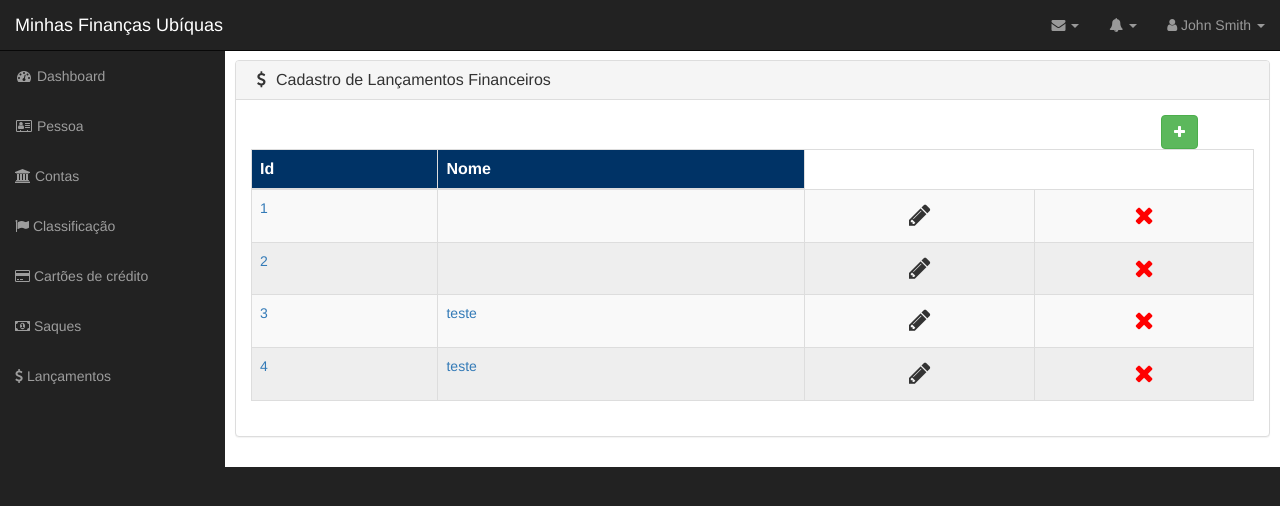
After one commit to andreiflavio/MinhasFinancasUbiquas, a Django app: template MinhasFinancasUbiquas/financas/templates/financas/lancamentofinanceiro_list.html in a window 1280 px wide. The commit adds this page. Shown: the top 506 px of the page. Run offline with Django 3.2, Linux system fonts and the light colour scheme; the template is opened without the code that fills it: values that come from a table or form of the project are taken from there, others are empty; data comes from the database, SQL or seed files in the repository; both versions use the stored data as it was after the commit; grey boxes labelled with a size stand in for pictures from a placeholder-image service; parts of the project's set-up code (start-up, migrations or seed data) failed here and were passed over; some libraries are stand-ins or nearby versions.

Commit message:
Crud de lançamentos financeiros

```diff
--- a/MinhasFinancasUbiquas/core/templates/base.html
+++ b/MinhasFinancasUbiquas/core/templates/base.html
@@ -180,6 +180,10 @@
                         <a href="{% url 'financas:saque_list' %}">
                             <i class="fa fa-money"></i> Saques</a>
                     </li>
+                    <li>
+                        <a href="{% url 'financas:lancamentofinanceiro_list' %}">
+                            <i class="fa fa-usd"></i> Lançamentos</a>
+                    </li>
 
                     <!--<li>
                         <a href="charts.html"><i class="fa fa-fw fa-bar-chart-o"></i> Charts</a>
--- a/MinhasFinancasUbiquas/core/utils.py
+++ b/MinhasFinancasUbiquas/core/utils.py
@@ -10,3 +10,8 @@ def generate_hash_key(salt, random_str_size=5):
     random_str = random_key(random_str_size)
     text = random_str + salt
     return hashlib.sha224(text.encode('utf-8')).hexdigest()
+
+"""
+Gerador de slug: Fazer essa implementação aqui:
+https://www.youtube.com/watch?v=3ILxdD9w3nQ
+"""
--- a/MinhasFinancasUbiquas/financas/models.py
+++ b/MinhasFinancasUbiquas/financas/models.py
@@ -44,7 +44,7 @@ class CartaoCredito(models.Model):
     nome = models.CharField("Descrição", max_length = 80)
     numero = models.CharField("Número do Cartão de Crédito", max_length = 80)
     observacao = models.TextField("Observação", default=" ", blank=True)
-    dia_fechamento_fatura = models.DateTimeField("Dia de fechamento da fatura", null=True, blank=True)
+    dia_fechamento_fatura = models.IntegerField("Dia de fechamento da fatura", null=True, blank=True)
 
     def get_absolute_url(self):
         return reverse('financas:cartaocredito_list')
@@ -77,12 +77,26 @@ class Saque(models.Model):
     def __str__(self):
         return str(self.data_saque) + " - " + self.conta.nome
 
+    def save(self, *args, **kwargs):
+       # Se valor do saque for diferente do valor total de lançamentos vinculados ao saque, subir exceção
+       # totalLanctos = LancamentoFinanceiro.Objects.Agre
+        super(Saque, self).save(*args, **kwargs)
+
+
+    def delete(self, using=None, keep_parents=False):
+        lanctosPagos = LancamentoFinanceiro.Objects.filter(status = STATUS_CHOICES.Pago)
+        if lanctosPagos is None:
+            return super(Saque, self).delete(using, keep_parents)
+        else:
+            return django.http.HttpResponseBadRequest("Saque não pode ser apagado pois possui lançamentos financeiros pagos.")
+
 class LancamentoFinanceiro(models.Model):
     """
     Tabela base do sistema que representa os lançamentos financeiros que permitem ao usuário
     uma visão sobre como anda sua administração financeiras
     """
     TIPO_CHOICES = (('1', 'A Receber'), ('2', 'A Pagar'))
+    STATUS_CHOICES = (('0', 'Não Pago'), ('1', 'Pago'))
 
 
     pessoa = models.ForeignKey(Pessoa, null=True, blank=True)
@@ -95,6 +109,7 @@ class LancamentoFinanceiro(models.Model):
     valor = models.DecimalField("Valor", max_digits=19, decimal_places=10, default=0)
     data_pagto = models.DateField("Data pagamento", null=True, blank=True)
     descricao = models.CharField("Descrição", max_length = 50, default=" ", null=True, blank=True)
+    status = models.CharField(max_length=1, choices = STATUS_CHOICES, default="0 ", null=True, blank=True)
 
     def get_absolute_url(self):
         return reverse('financas:lancamentofinanceiro_list')
--- /dev/null
+++ b/MinhasFinancasUbiquas/financas/templates/financas/lancamentofinanceiro_list.html
@@ -0,0 +1,46 @@
+{% extends "base.html" %}
+
+{% load static %}
+
+{% block container %}
+
+    <div class="panel panel-default">
+        <div class="panel-heading">
+            <h3 class="panel-title"><i class="fa fa-usd fa-fw"></i> Cadastro de Lançamentos Financeiros</h3>
+        </div>
+        <div class="panel-body">
+             <div class="container novo-registro pull-right">
+                <button class="btn btn-success pull-right" alt="Adicionar novo" title="Adicionar novo">
+                    <a href="{% url 'financas:lancamentoFinanceiro_add' %}"><i class="fa fa-plus"></i></a></button>
+            </div>
+            <div class="">
+                <table class="table table-bordered table-hover table-striped">
+                    <thead>
+                        <tr>
+                            <th>Id</th>
+                            <th>Nome</th>
+                        </tr>
+                    </thead>
+                    <tbody>
+                        {% for lancamentoFinanceiro in object_list %}
+                            <tr>
+                                <td><a href="{% url 'financas:lancamentoFinanceiro_update' pk=lancamentoFinanceiro.pk %}">{{ lancamentoFinanceiro.id }}</a></td>
+                                <td><a href="{% url 'financas:lancamentoFinanceiro_update' pk=lancamentoFinanceiro.pk %}">{{ lancamentoFinanceiro.descricao }}</a></td>
+                                <td class="btn-editar"><a href = "{% url 'financas:lancamentoFinanceiro_update' pk=lancamentoFinanceiro.pk %}" class="editar">
+                                    <i class="fa fa-pencil" alt="editar" title="editar"></i></a></td>
+
+                                <td class="btn-excluir"><a href="{% url 'financas:lancamentoFinanceiro_update' pk=lancamentoFinanceiro.pk %}" class="excluir">
+                                    <i class="fa fa-remove" alt="excluir" title="excluir"></i></a></td>
+                            </tr>
+                        {% empty %}
+                            <tr>
+                                <li>Nenhuma lançamento encontrado</li>
+                            </tr>
+                        {% endfor %}
+                    </tbody>
+                </table>
+            </div>
+        </div>
+    </div>
+
+{% endblock %}
--- a/MinhasFinancasUbiquas/financas/urls.py
+++ b/MinhasFinancasUbiquas/financas/urls.py
@@ -18,4 +18,8 @@ urlpatterns = [
     url(r'saque/add/$', views.SaqueCreate, name='saque_add'),
     url(r'saque/(?P<pk>[0-9]+)/$', views.SaqueUpdate, name='saque_update'),
     url(r'saque/(?P<pk>[0-9]+)/delete/$', views.SaqueDelete.as_view(), name='saque_delete'),
+    url(r'^lancamentoFinanceiro/$', views.LancamentoFinanceiroListView.as_view(), name='lancamentofinanceiro_list'),
+    url(r'lancamentoFinanceiro/add/$', views.LancamentoFinanceiroCreate.as_view(), name='lancamentoFinanceiro_add'),
+    url(r'lancamentoFinanceiro/(?P<pk>[0-9]+)/$', views.LancamentoFinanceiroUpdate.as_view(), name='lancamentoFinanceiro_update'),
+    url(r'lancamentoFinanceiro/(?P<pk>[0-9]+)/delete/$', views.LancamentoFinanceiroDelete.as_view(), name='lancamentoFinanceiro_delete'),
 ]
```
Also changed, not shown: MinhasFinancasUbiquas/financas/views.py (+23 -0 lines), MinhasFinancasUbiquas/financas/migrations/0011_auto_20170731_2156.py (added), db.sqlite3.
